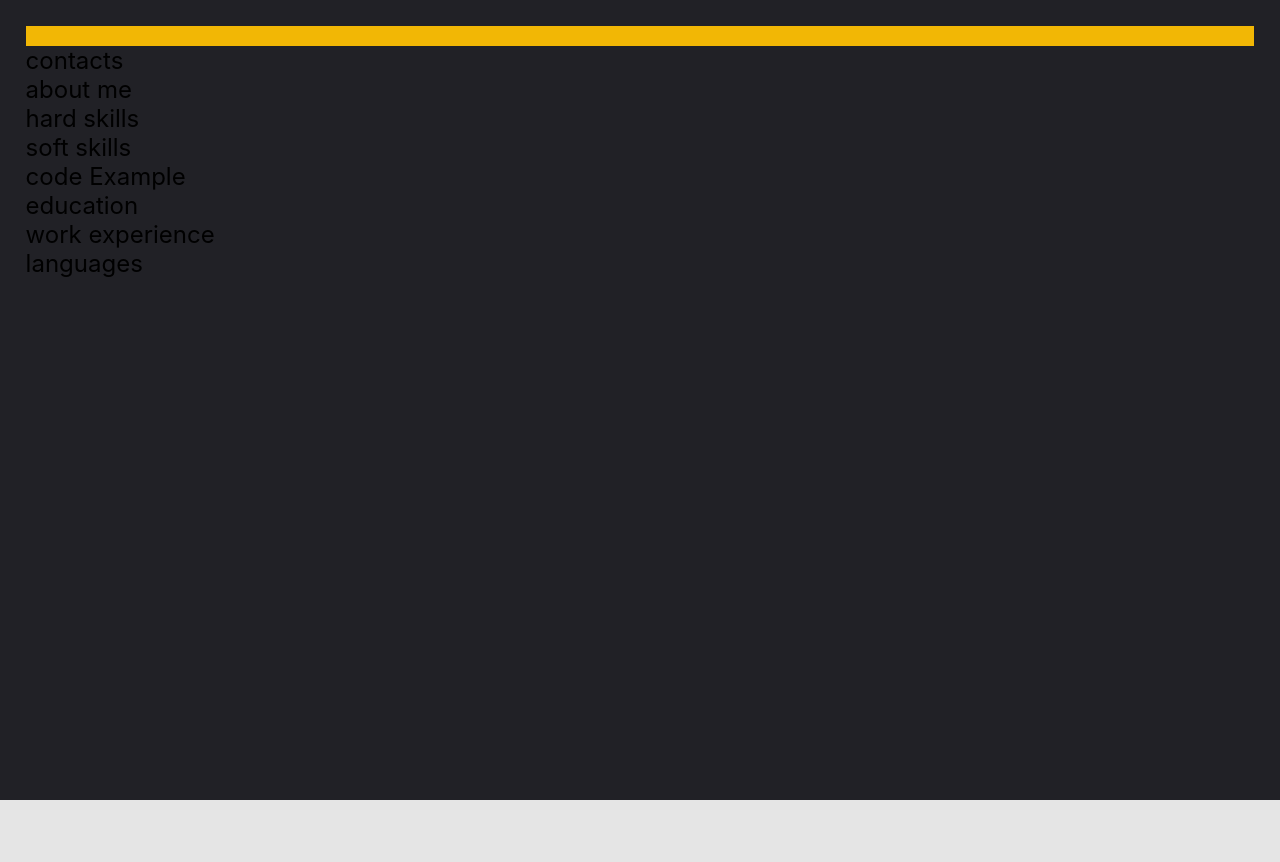
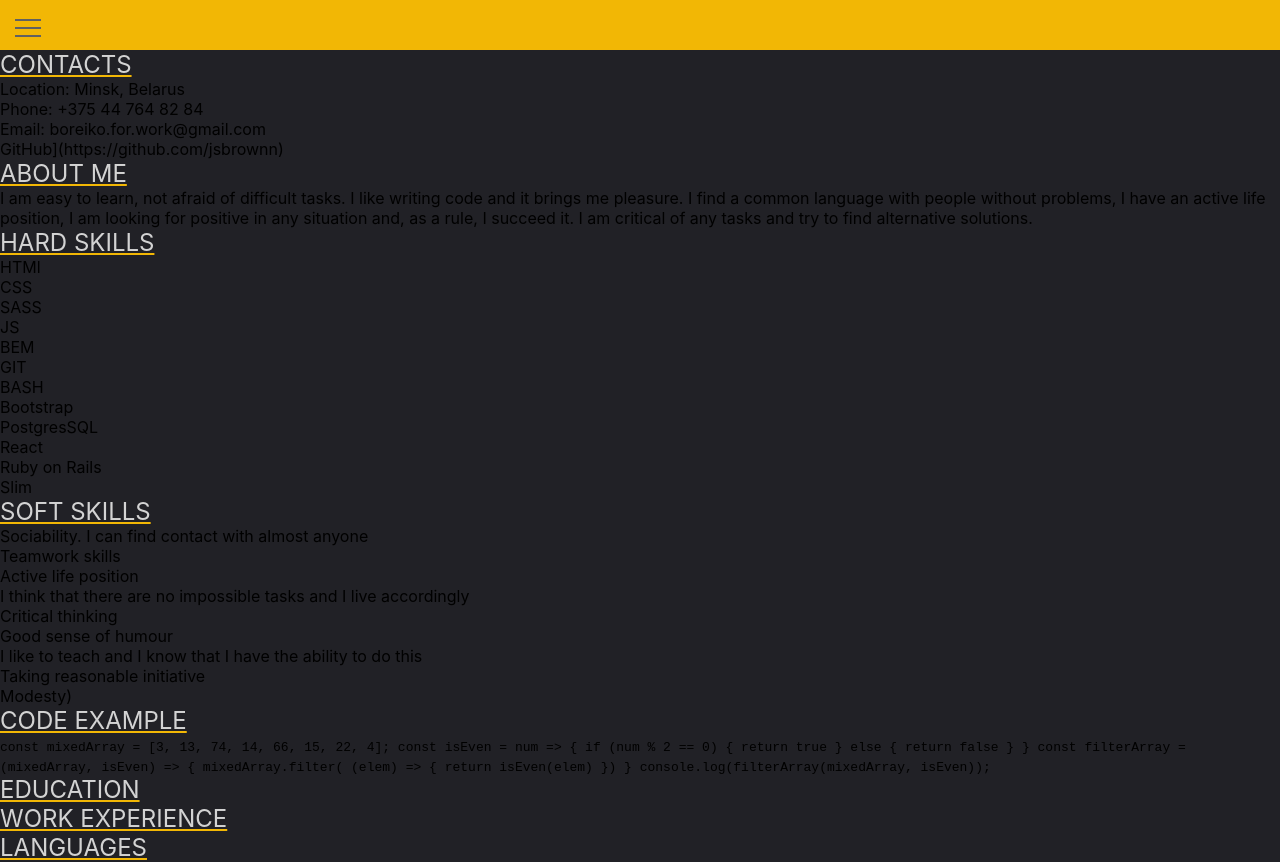
Before and after one commit to jsbrownn/cv, a plain HTML site: page index.html in a window 1280 px wide. Before the commit the page ends 800 px from the top, so only its background shows below. Drawn offline with Linux system fonts and the light colour scheme.

Commit message:
feat: add a humburger menu

```diff
--- a/index.html
+++ b/index.html
@@ -1,9 +1,9 @@
-<!doctype html>
+<!DOCTYPE html>
 <html lang="en">
   <head>
-  <meta charset="UTF-8">
-  <meta name="viewport" content="width=device-width, initial-scale=1.0">
-  <link rel="stylesheet" href="style.css">
+    <meta charset="UTF-8" />
+    <meta name="viewport" content="width=device-width, initial-scale=1.0" />
+    <link rel="stylesheet" href="style.css" />
     <title>Sergei Boreiko</title>
   </head>
   <body>
@@ -11,9 +11,9 @@
       <div class="container">
         <header class="header">
           <nav class="header__nav">
-          <div class="humburger-menu"></div>
-            <input type="checkbox" id="menu__toggle">
-            <label for="menu__toggle" class="menu__btn"></label>
+            <div class="humburger-menu">
+              <input type="checkbox" id="menu__toggle" />
+              <label for="menu__toggle" class="menu__btn">
                 <span></span>
               </label>
               <ul class="nav__list">
@@ -26,69 +26,102 @@
                 <li><a class="nav-list__item" href="#">work experience</a></li>
                 <li><a class="nav-list__item" href="#">languages</a></li>
               </ul>
+            </div>
           </nav>
         </header>
         <main class="main-page">
           <section class="page__section">
             <h2 class="section__title">contacts</h2>
             <div class="section__description">
-
+              <ul class="contacts_list">
+                <li class="contacts-list__item">Location: Minsk, Belarus</li>
+                <li class="contacts-list__item">Phone: +375 44 764 82 84</li>
+                <li class="contacts-list__item">Email: boreiko.for.work@gmail.com</li>
+                <li class="contacts-list__item">GitHub](https://github.com/jsbrownn)</li>
+              </ul>
             </div>
           </section>
           <section class="page__section">
             <h2 class="section__title">about me</h2>
             <div class="section__description">
-
+              I am easy to learn, not afraid of difficult tasks. I like writing code and it brings me pleasure. I find a
+              common language with people without problems, I have an active life position, I am looking for positive in
+              any situation and, as a rule, I succeed it. I am critical of any tasks and try to find alternative
+              solutions.
             </div>
-
           </section>
           <section class="page__section">
             <h2 class="section__title">hard skills</h2>
             <div class="section__description">
-
+              <ul class="hard-skills-list">
+                <li class="hard-skills-list__item">HTMl</li>
+                <li class="hard-skills-list__item">CSS</li>
+                <li class="hard-skills-list__item">SASS</li>
+                <li class="hard-skills-list__item">JS</li>
+                <li class="hard-skills-list__item">BEM</li>
+                <li class="hard-skills-list__item">GIT</li>
+                <li class="hard-skills-list__item">BASH</li>
+                <li class="hard-skills-list__item">Bootstrap</li>
+                <li class="hard-skills-list__item">PostgresSQL</li>
+                <li class="hard-skills-list__item">React</li>
+                <li class="hard-skills-list__item">Ruby on Rails</li>
+                <li class="hard-skills-list__item">Slim</li>
+              </ul>
             </div>
-
           </section>
           <section class="page__section">
             <h2 class="section__title">soft skills</h2>
             <div class="section__description">
-
+              <ul class="soft-skills-list">
+                <li class="soft-skills-list__item">Sociability. I can find contact with almost anyone</li>
+                <li class="soft-skills-list__item">Teamwork skills</li>
+                <li class="soft-skills-list__item">Active life position</li>
+                <li class="soft-skills-list__item">
+                  I think that there are no impossible tasks and I live accordingly
+                </li>
+                <li class="soft-skills-list__item">Critical thinking</li>
+                <li class="soft-skills-list__item">Good sense of humour</li>
+                <li class="soft-skills-list__item">I like to teach and I know that I have the ability to do this</li>
+                <li class="soft-skills-list__item">Taking reasonable initiative</li>
+                <li class="soft-skills-list__item">Modesty)</li>
+              </ul>
             </div>
-
           </section>
           <section class="page__section">
             <h2 class="section__title">code Example</h2>
-          <div class="section__description">
-
-          </div>
-
+                <code class="code-example">
+                  const mixedArray = [3, 13, 74, 14, 66, 15, 22, 4];
+                  const isEven = num => {
+                  if (num % 2 == 0) {
+                    return true
+                    } else {
+                    return false
+                    }
+                  }
+                const filterArray = (mixedArray, isEven) => {
+                  mixedArray.filter( (elem) => {
+                    return isEven(elem)
+                    })
+                  }
+                  console.log(filterArray(mixedArray, isEven));
+                </code>
+            <div class="section__description"></div>
           </section>
           <section class="page__section">
             <h2 class="section__title">education</h2>
-          <div class="section__description">
-
-          </div>
-
+            <div class="section__description"></div>
           </section>
           <section class="page__section">
-          <h2 class="section__title"> work experience</h2>
-          <div class="section__description">
-
-          </div>
-
+            <h2 class="section__title">work experience</h2>
+            <div class="section__description"></div>
           </section>
           <section class="page__section">
             <h2 class="section__title">languages</h2>
-          <div class="section__description">
-
-          </div>
-
+            <div class="section__description"></div>
           </section>
-
         </main>
         <footer class="footer"></footer>
       </div>
     </div>
-
   </body>
 </html>
--- a/style.css
+++ b/style.css
@@ -52,13 +52,14 @@ h6 {
     flex-direction: column;
     max-width: 1280px;
     margin: 0 auto;
-    padding: 2%;
 }
 
 .header{
   background-color: #F2B705;
   display: flex;
+  min-height: 50px;
   width:100%;
+  position: fixed;
 }
 
 
@@ -73,8 +74,8 @@ h6 {
   display: flex; /* используем flex для центрирования содержимого */
   align-items: center;  /* центрируем содержимое кнопки */
   position: fixed;
-  top: 20px;
-  left: 20px;
+  top: 15px;
+  left: 15px;
   width: 26px;
   height: 26px;
   cursor: pointer;
@@ -89,7 +90,6 @@ h6 {
   width: 100%;
   height: 2px;
   background-color: #616161;
-  border: 1px solid black;
 }
 .menu__btn > span::before {
   content: '';
@@ -153,3 +153,17 @@ h6 {
 .nav-list__item {
   transition-duration: .25s;
 }
+
+/* section */
+.section__title{
+
+  color: lightgrey;
+  text-transform: uppercase;
+  text-decoration:underline;
+  text-decoration-color: #F2B705;
+
+}
+
+.main-page{
+  margin-top: 50px;
+}
```
Lines whose indentation alone changed are shown as unchanged.
